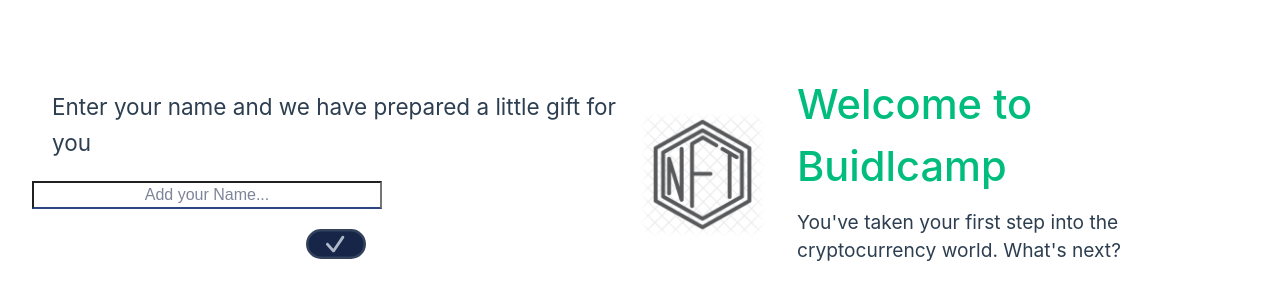
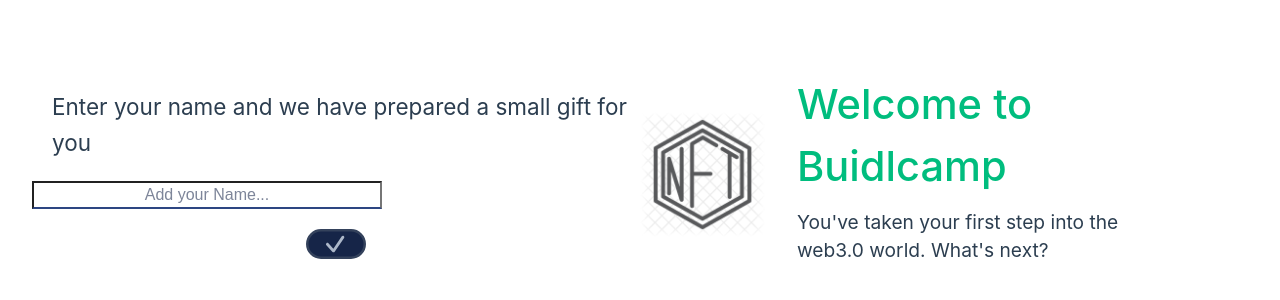
Before and after one commit to Egbertjing/buidlcamp_id_maker, a Vue app in the folder buidlcamp/: page / in a window 1280 px wide. Shown: the part 226-526 px from the top of the page. Built offline with nearby package versions, Linux system fonts and the light colour scheme.

Commit message:
build: adjustment

```diff
--- a/buidlcamp/src/api/service.js
+++ b/buidlcamp/src/api/service.js
@@ -1,8 +1,8 @@
 import axios from 'axios';
 
 const service = axios.create({
-  // baseURL: 'http://127.0.0.1:6010',
-  baseURL: 'http://furion.io:3609',
+  // baseURL: 'https://127.0.0.1:6010',
+  baseURL: 'https://furion.io:3609',
   timeout: 6000000,
 });
 
--- a/buidlcamp/src/components/HelloWorld.vue
+++ b/buidlcamp/src/components/HelloWorld.vue
@@ -8,10 +8,9 @@
   <div class="greetings">
     <h1 class="green">{{ msg }}</h1>
     <h3>
-      You've taken your first step into the cryptocurrency world.
+      You've taken your first step into the web3.0 world.
       What's next?
     </h3>
-
   </div>
 </template>
 
--- a/buidlcamp/src/views/HomeView.vue
+++ b/buidlcamp/src/views/HomeView.vue
@@ -65,7 +65,7 @@
 
 <template>
   <div class="about" v-if="!show_id">
-    <h2 style="margin-left:20px;">Enter your name and we have prepared a little gift for you</h2>
+    <h2 style="margin-left:20px;">Enter your name and we have prepared a small gift for you</h2>
     <div class="display:inline;">
       <input
         id="content"
@@ -103,7 +103,7 @@
       </div>
     </div>
 
-    <h4 style="margin-top:30px;">Remember to take a !!Screenshot!!</h4>
+    <h4 style="margin-top:30px;">Remember to take a Screenshot</h4>
   </div>
 </template>
 
```
Also changed, not shown: buidlcamp/QR_code.jpg (added), buidlcamp/qrcode_buidlcamp.png (deleted).
